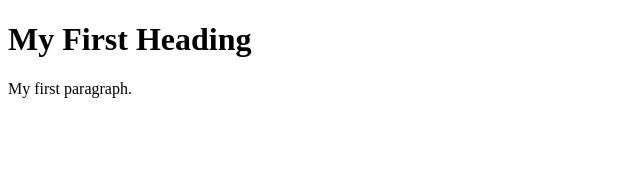
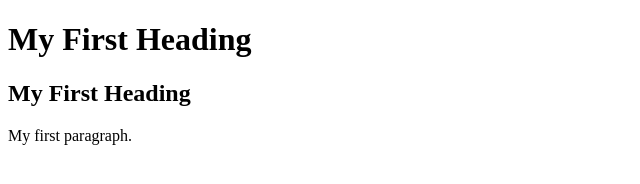
Before and after one commit to PeterTheMaster1978/demo-repo2, a plain HTML site: page index.html in a window 1280 px wide. Shown: the whole page, without its empty margins (0-640 px from the left). Drawn offline with Linux system fonts and the light colour scheme.

Commit message:
añadido h2

```diff
--- a/index.html
+++ b/index.html
@@ -4,6 +4,8 @@
 
 <h1>My First Heading</h1>
 
+<h2>My First Heading</h2>
+
 <p>My first paragraph.</p>
 
 </body>
```
